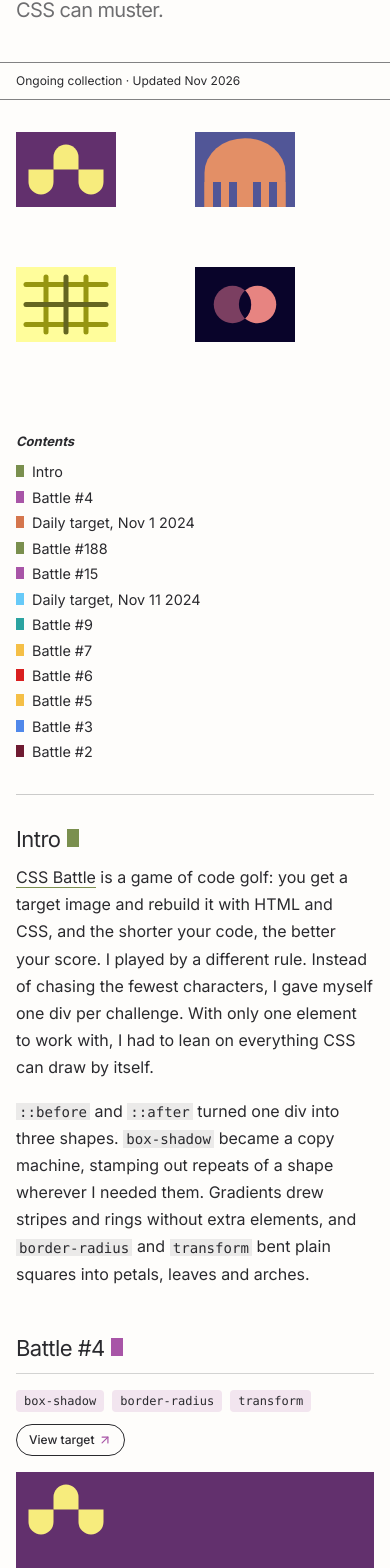
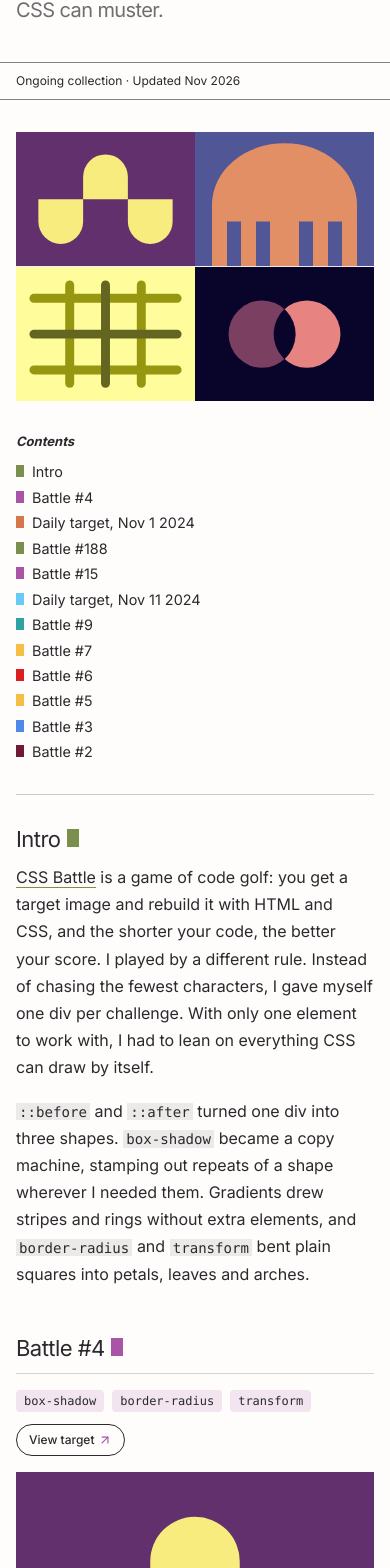
Before and after one commit to AnniePawl/annapawl.com-v2, a Next.js app: page /css-battle in a window 390 px wide. Shown: the part 292-1860 px from the top of the page. Built offline with nearby package versions, Linux system fonts and the light colour scheme.

Commit message:
fix(css-battle): scale drawings with JS so they show on iPhone Safari

```diff
--- a/src/app/css-battle/_components/BattleArt.tsx
+++ b/src/app/css-battle/_components/BattleArt.tsx
@@ -1,4 +1,6 @@
-import type { CSSProperties } from "react";
+"use client";
+
+import { useEffect, useRef, type CSSProperties } from "react";
 import { divClass, scopeCss, stageBackground, type Challenge } from "../_data/challenges";
 import "../css-battle.css";
 
@@ -8,8 +10,22 @@ type BattleArtProps = {
 };
 
 export default function BattleArt({ challenge, variant = "framed" }: BattleArtProps) {
+  const ref = useRef<HTMLDivElement>(null);
+
+  // Scales the 400px-wide drawing to fit its box (CSS uses --cb-scale where it scales).
+  useEffect(() => {
+    const box = ref.current;
+    if (!box) return;
+    const update = () => box.style.setProperty("--cb-scale", String(box.clientWidth / 400));
+    const observer = new ResizeObserver(update);
+    observer.observe(box);
+    update();
+    return () => observer.disconnect();
+  }, []);
+
   return (
     <div
+      ref={ref}
       className={variant === "tile" ? "cb-tile" : "cb-frame"}
       style={{ "--cb-bg": stageBackground(challenge) } as CSSProperties}
     >
--- a/src/app/css-battle/css-battle.css
+++ b/src/app/css-battle/css-battle.css
@@ -65,7 +65,8 @@
   overflow: hidden;
 }
 
-/* tan(atan2(a, b)) = a ÷ b, so this scales 400px to the box's width. */
+/* --cb-scale is set by BattleArt. The tan(atan2()) fallback (100cqw ÷ 400px) covers
+   the moment before it runs; some Safari versions get it wrong. */
 .cb-tile {
   position: relative;
   container-type: inline-size;
@@ -78,7 +79,7 @@
   top: 0;
   left: 0;
   transform-origin: 0 0;
-  transform: scale(tan(atan2(100cqw, 400px)));
+  transform: scale(var(--cb-scale, tan(atan2(100cqw, 400px))));
 }
 
 .cb-code {
@@ -100,7 +101,7 @@
     top: 0;
     left: 0;
     transform-origin: 0 0;
-    transform: scale(tan(atan2(100cqw, 400px)));
+    transform: scale(var(--cb-scale, tan(atan2(100cqw, 400px))));
   }
 
   .cb-meta {
```
